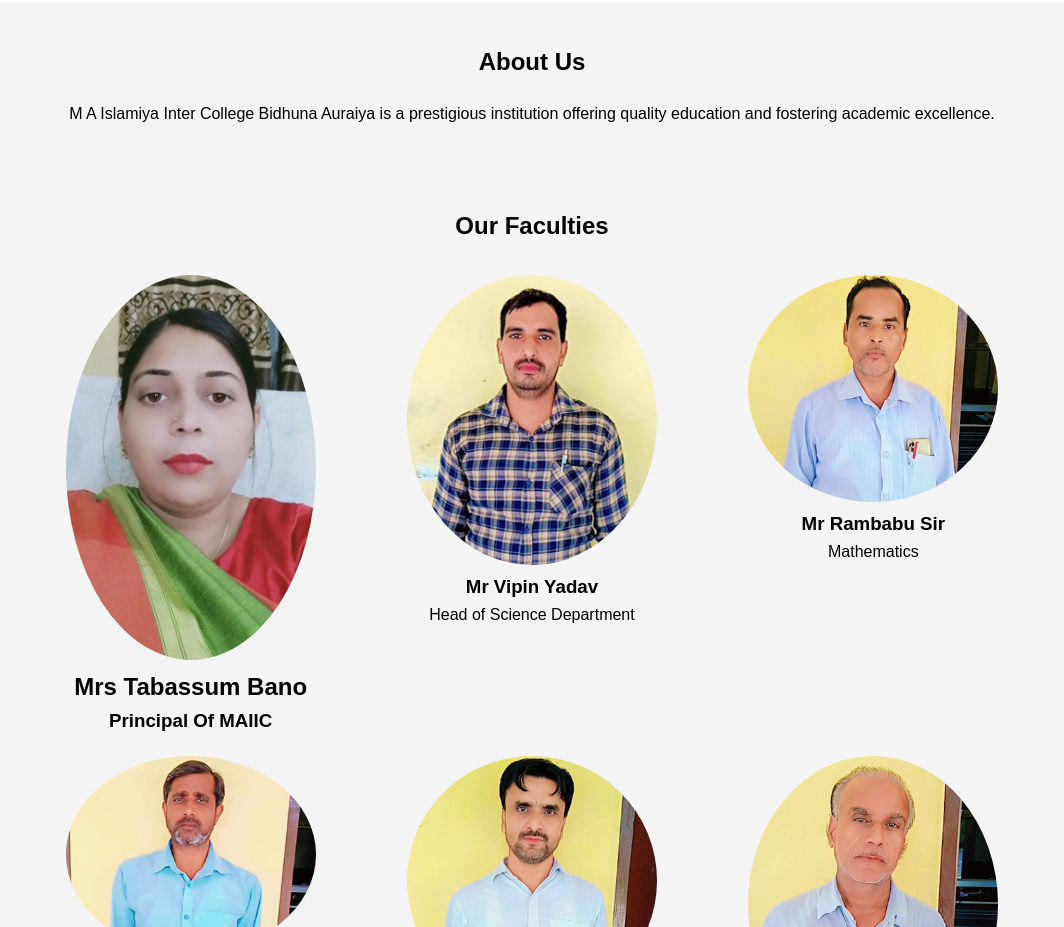
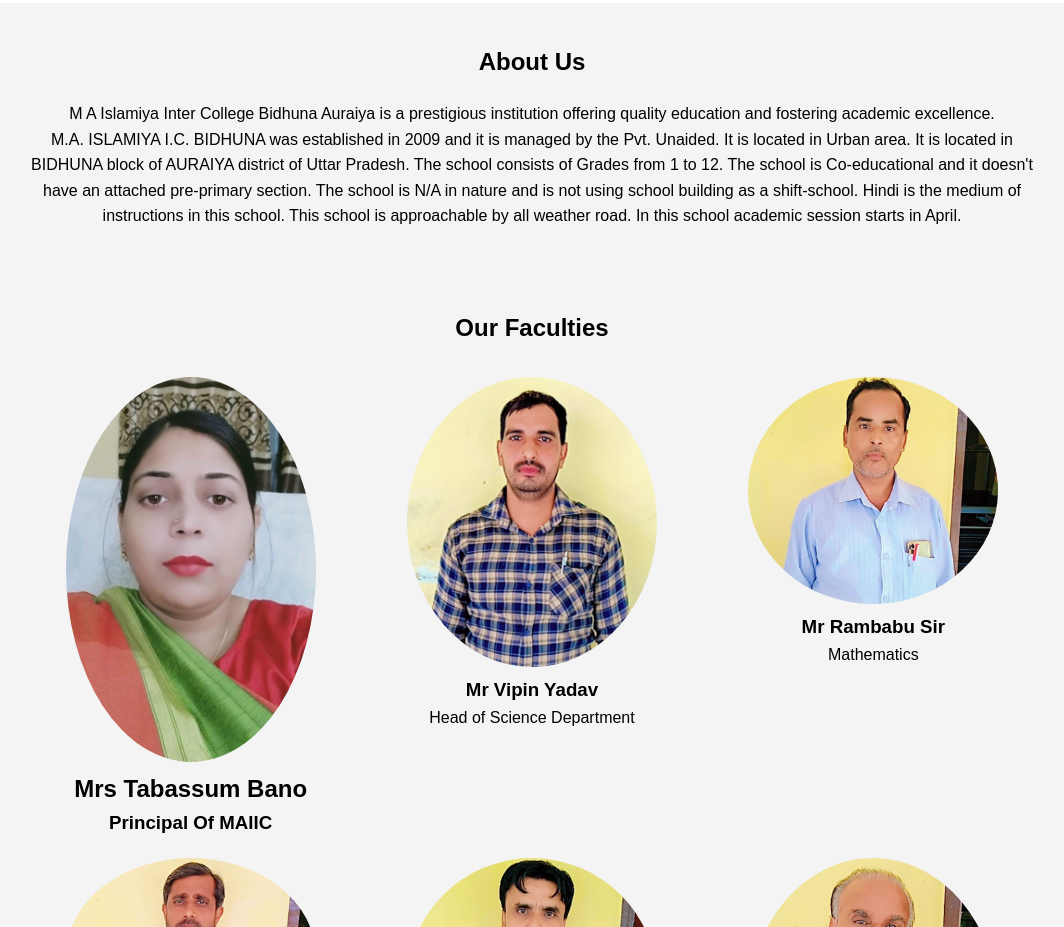
Before and after one commit to Anoop8954/maiic-bidhuna, a plain HTML site: page index.html in a window 1280 px wide. Shown: the part 1040-1967 px from the top of the page, without its empty margins (108-1172 px from the left). Drawn offline with Linux system fonts and the light colour scheme.

Commit message:
Update index.html

```diff
--- a/index.html
+++ b/index.html
@@ -131,6 +131,7 @@
         <div class="container">
             <h2>About Us</h2>
             <p>M A Islamiya Inter College Bidhuna Auraiya is a prestigious institution offering quality education and fostering academic excellence.</p>
+             <p> M.A. ISLAMIYA I.C. BIDHUNA was established in 2009 and it is managed by the Pvt. Unaided. It is located in Urban area. It is located in BIDHUNA block of AURAIYA district of Uttar Pradesh. The school consists of Grades from 1 to 12. The school is Co-educational and it doesn't have an attached pre-primary section. The school is N/A in nature and is not using school building as a shift-school. Hindi is the medium of instructions in this school. This school is approachable by all weather road. In this school academic session starts in April. </p>
         </div>
     </section>
 
```
